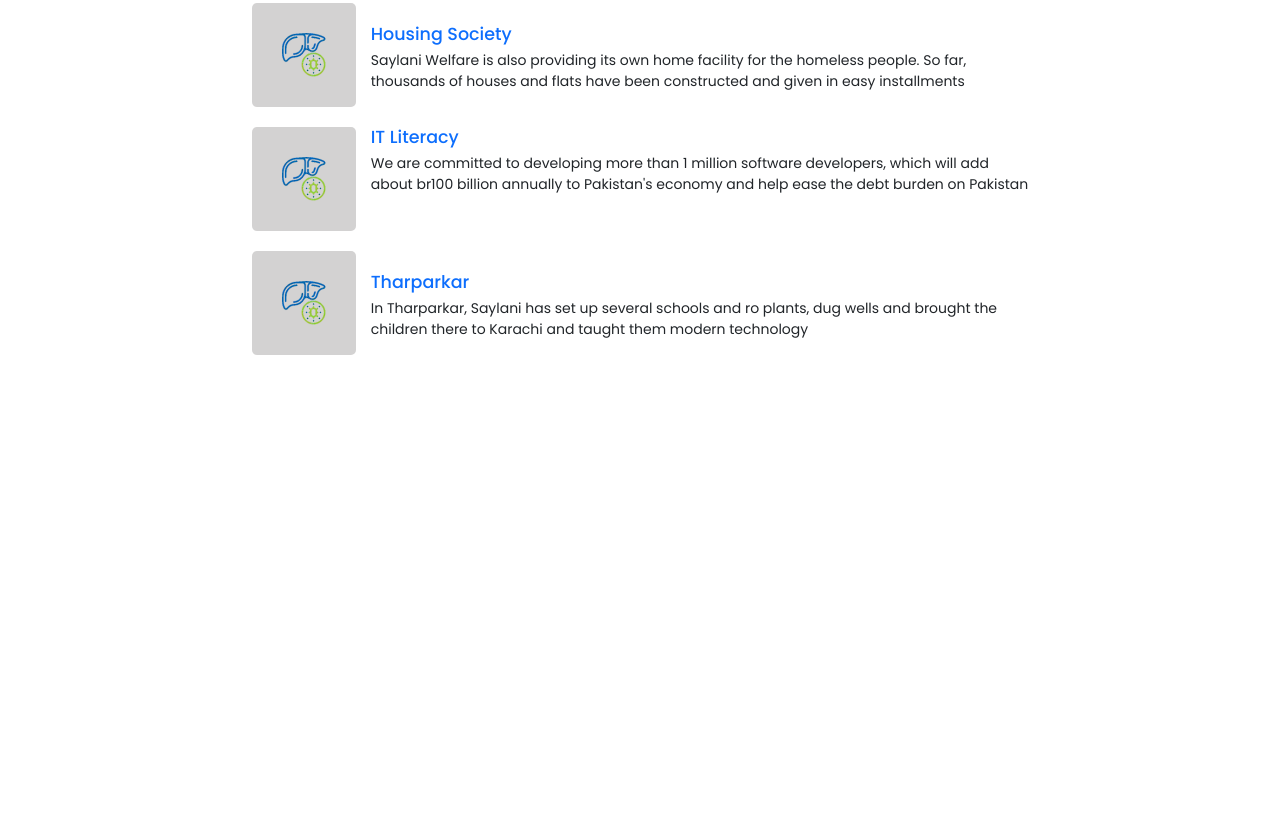
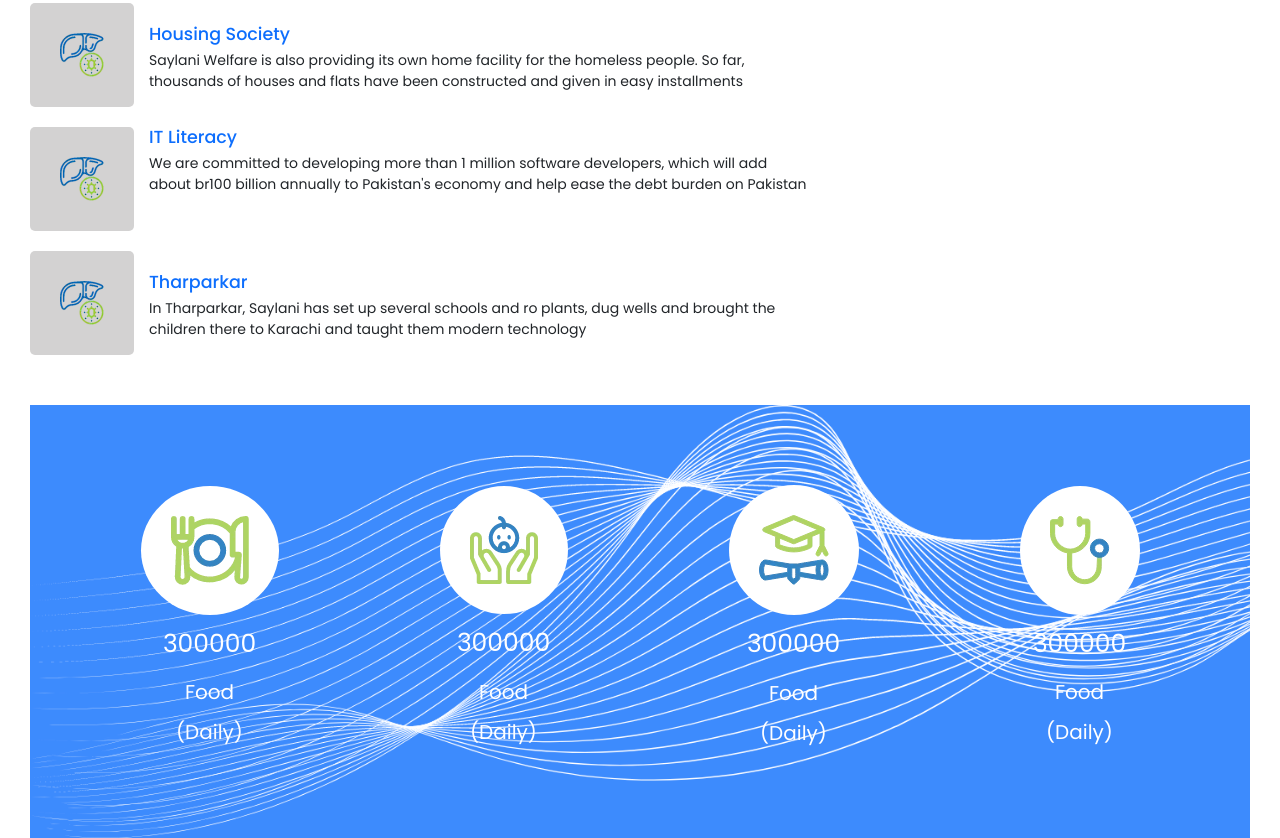
Before and after one commit to Owaisraza63/saylani-home-page, a plain HTML site: page index.html in a window 1280 px wide. Shown: the part 3502-4340 px from the top of the page. Before the commit the page ends 3877 px from the top, so only its background shows below. Drawn offline with nearby package versions, Linux system fonts and the light colour scheme.

Commit message:
container-7

```diff
--- a/index.html
+++ b/index.html
@@ -181,7 +181,7 @@
             </div>
 
             <div class="container-6">
-                <div class="d-flex flex-wrap justify-content-around">
+                <div class="d-flex flex-wrap justify-content-between pb-5">
                     <div class="4x1-img">
                         <img src="./accets/images/4x1 img.png" width="100%" height="600px" alt="">
                     </div>
@@ -231,10 +231,48 @@
                 </div>
             </div>
 
-            <div class="container-7 px-5">
+            <div class="container-7 bg-primary px-5 m-auto d-flex flex-wrap justify-content-around  align-items-center">
+
                 <div>
+                    <div class="c7-logo bg-white p-5 text-center align-content-center">
+                        <img src="./accets/images/c7-1.webp" alt="">
+                    </div>
+                    <p class="fs-1 text-white text-center pt-3">300000</p>
+                    <p class="fs-2 text-white text-center pt-2">Food</p>
+                    <p class="fs-2 text-white text-center ">(Daily)</p>
 
                 </div>
+
+                <div>
+                    <div class="c7-logo bg-white p-5 text-center align-content-center">
+                        <img src="./accets/images/c7-2.webp" alt="">
+                    </div>
+                    <p class="fs-1 text-white text-center pt-3">300000</p>
+                    <p class="fs-2 text-white text-center pt-2">Food</p>
+                    <p class="fs-2 text-white text-center ">(Daily)</p>
+
+                </div>
+
+                <div>
+                    <div class="c7-logo bg-white p-5 text-center align-content-center">
+                        <img src="./accets/images/c7-3.webp" alt="">
+                    </div>
+                    <p class="fs-1 text-white text-center pt-3">300000</p>
+                    <p class="fs-2 text-white text-center pt-2">Food</p>
+                    <p class="fs-2 text-white text-center ">(Daily)</p>
+
+                </div>
+
+                <div>
+                    <div class="c7-logo bg-white p-5 text-center align-content-center">
+                        <img src="./accets/images/c7-4.webp" alt="">
+                    </div>
+                    <p class="fs-1 text-white text-center pt-3">300000</p>
+                    <p class="fs-2 text-white text-center pt-2">Food</p>
+                    <p class="fs-2 text-white text-center ">(Daily)</p>
+
+                </div>
+
             </div>
 
 
--- a/style.css
+++ b/style.css
@@ -184,9 +184,16 @@ html{
 }
 
 .container-7{
-    background-color: blue;
-    /* background: url("./accets/images/static-backgorund.png");
+    background: url("./accets/images/static-backgorund.png");
     background-repeat: no-repeat;
-    background-size: cover; */
-    max-height: 500px;
+    background-size: cover;
+    opacity: 0.8;
+    /* max-height: 500px; */
+    padding: 80px 0;
 }
+
+.c7-logo{
+
+    border-radius: 50%;
+    padding: 100px !important;
+}
```
Also changed, not shown: accets/images/c7-1.webp (added), accets/images/c7-2.webp (added), accets/images/c7-3.webp (added), accets/images/c7-4.webp (added).
